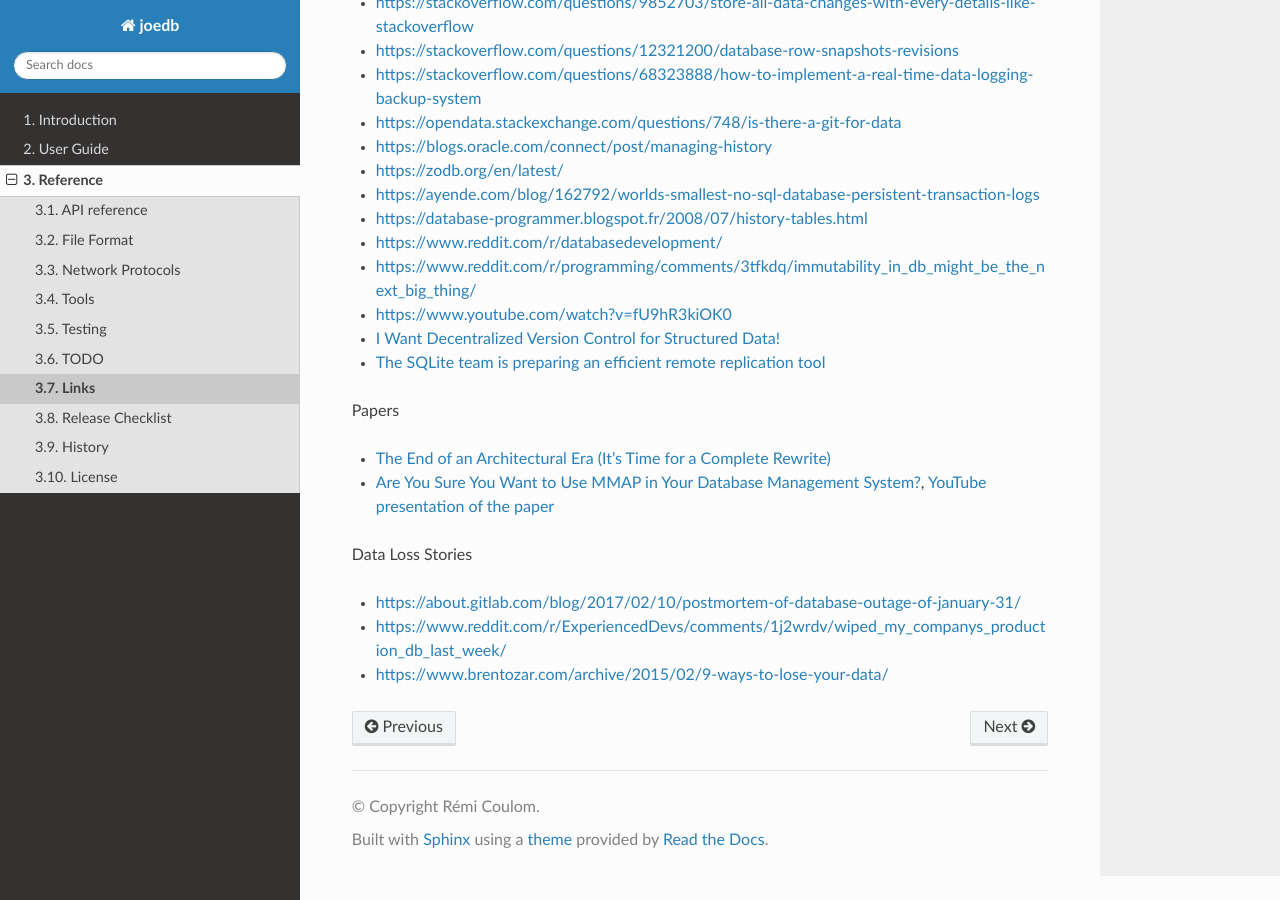
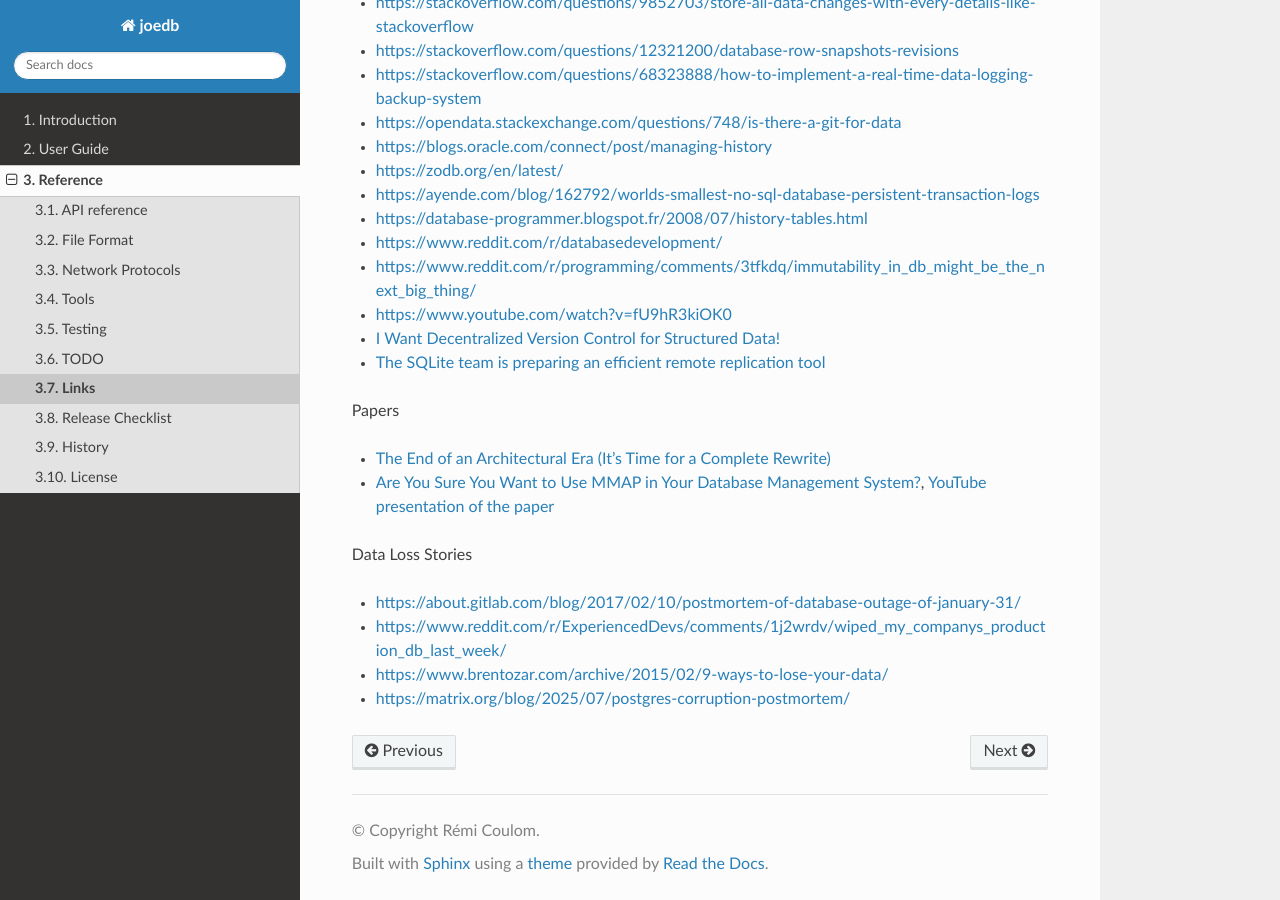
Before and after one commit to Remi-Coulom/joedb, a Sphinx documentation site: the page built from doc/source/links.rst, in a window 1280 px wide and 900 px high, scrolled down 2605 px. Built offline with Sphinx 7.4.7 and the Read the Docs theme 3.1.0, drawn with Linux system fonts in a browser that asks for light colours; formulas are drawn with MathJax 3; some of the changed lines change nothing that is shown.

Commit message:
postgres loss story

```diff
--- a/doc/source/links.rst
+++ b/doc/source/links.rst
@@ -122,3 +122,4 @@ Data Loss Stories
 - https://about.gitlab.com/blog/2017/02/10/postmortem-of-database-outage-of-january-31/
 - https://www.reddit.com/r/ExperiencedDevs/comments/1j2wrdv/wiped_my_companys_production_db_last_week/
 - https://www.brentozar.com/archive/2015/02/9-ways-to-lose-your-data/
+- https://matrix.org/blog/2025/07/postgres-corruption-postmortem/
```
